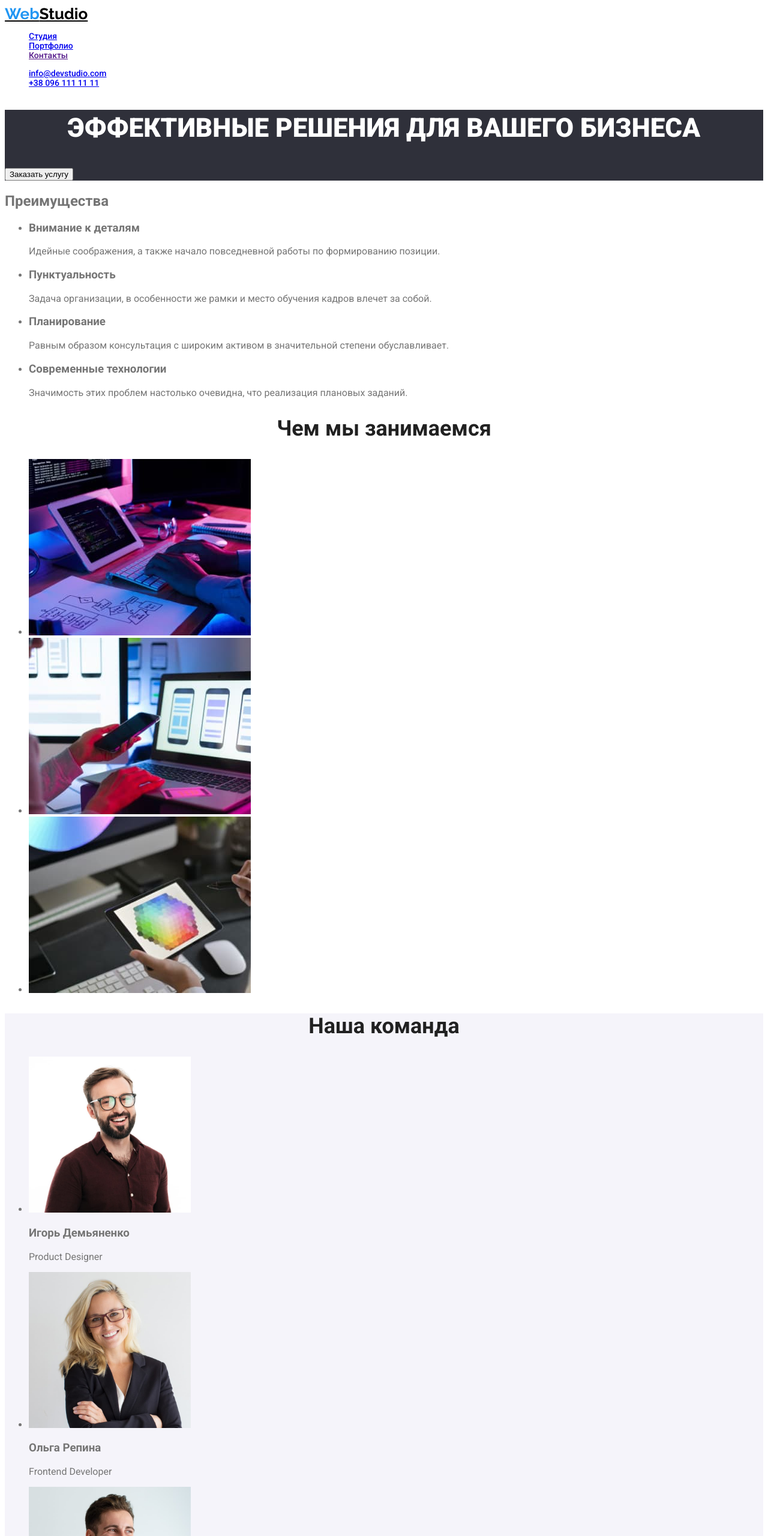
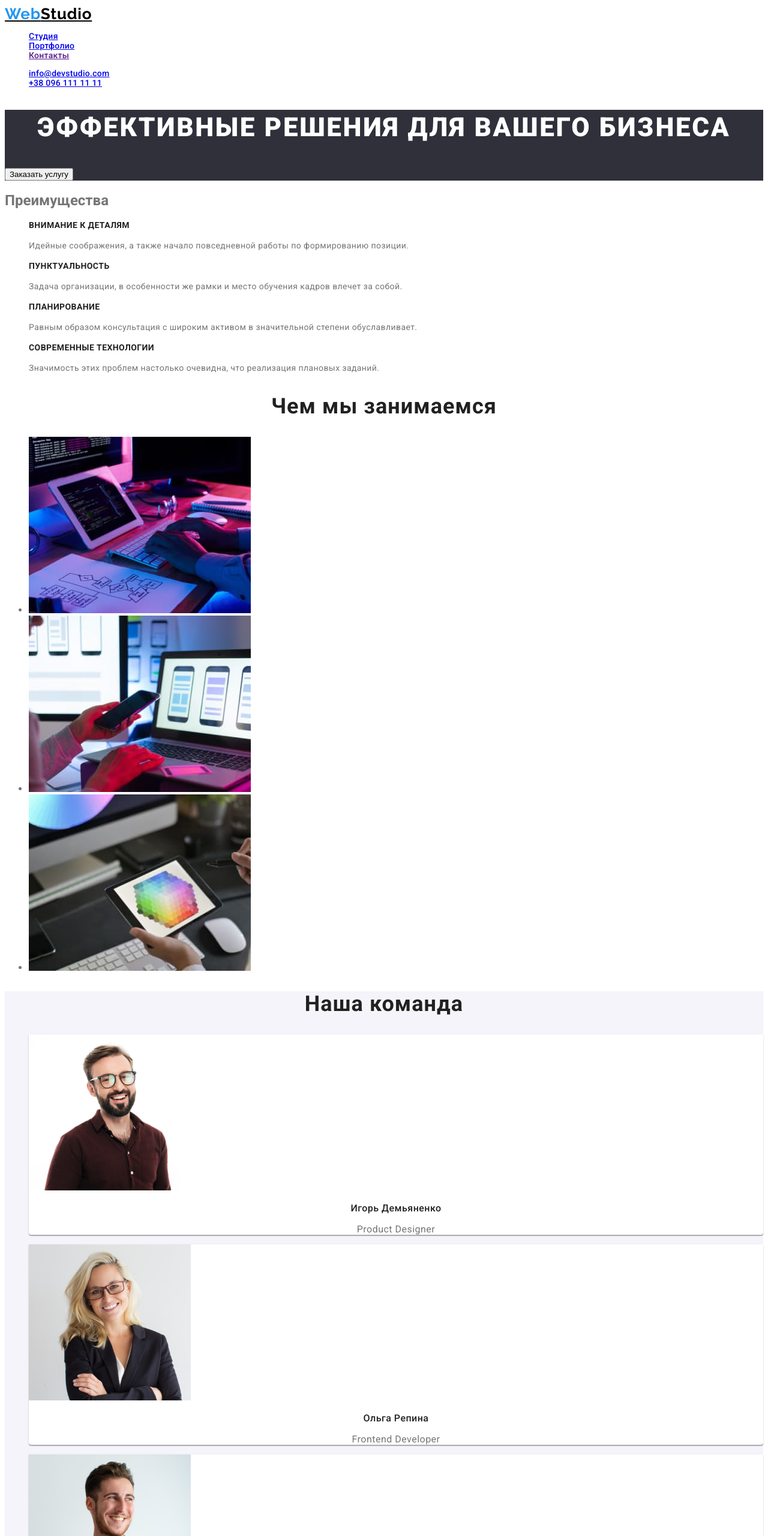
Before and after one commit to AndriiTkac4ov/goit-markup-hw-02, a plain HTML site: page index.html in a window 1280 px wide. Shown: the top 2560 px of the page at 60% size. Drawn offline with Linux system fonts and the light colour scheme.

Commit message:
create <var>s

```diff
--- a/css/styles.css
+++ b/css/styles.css
@@ -4,6 +4,7 @@
     --hero-text-color: #FFFFFF;
     --hero-bcg-color: #2F303A;
     --team-bcg-color: #F5F4FA;
+    --team-member-bcg-color: #FFFFFF;
 }
 
 body {
@@ -31,6 +32,7 @@ body {
     font-weight: 700;
     font-size: 26px;
     line-height: 1.19;
+    letter-spacing: 0.03em;
     color: #000000;
 }
 
@@ -49,11 +51,12 @@ body {
     font-weight: 500;
     font-size: 14px;
     line-height: 1.14;
-    color: #212121;
+    letter-spacing: 0.02em;
+    color: var(--title-text-color);
 }
 
 .contacts {
-    color: #757575;
+    color: var(--primary-text-color);
 }
 
 /* hero */
@@ -65,22 +68,79 @@ body {
 .hero-title {
     font-weight: 900;
     font-size: 44px;
-    line-height: 60px;
+    line-height: 1.36;
     text-align: center;
+    letter-spacing: 0.06em;
     text-transform: uppercase;
-    color: #FFFFFF;
+    color: var(--hero-text-color);
 }
 
-/* section */
+/* advantages */
+.advantages-items {
+    list-style: none;
+}
+
+.advantage-title {
+    font-weight: 700;
+    font-size: 14px;
+    line-height: 1.14;
+    letter-spacing: 0.03em;
+    text-transform: uppercase;
+    color: var(--title-text-color);
+}
+
+.advantage-text {
+    font-weight: 400;
+    font-size: 14px;
+    line-height: 1.714;
+    letter-spacing: 0.03em;
+    color: var(--primary-text-color);
+}
+
+/* activities */
 .section-title {
     font-weight: 700;
     font-size: 36px;
     line-height: 1.17;
     text-align: center;
+    letter-spacing: 0.03em;
     color: var(--title-text-color);
 }
 
-/* team  */
+/* team */
 .section-team {
     background-color: var(--team-bcg-color);
 }
+
+.team {
+    list-style: none;
+}
+
+.team-member {
+    background: var(--team-member-bcg-color);
+    box-shadow: 0px 1px 3px rgba(0, 0, 0, 0.12), 0px 1px 1px rgba(0, 0, 0, 0.14), 0px 2px 1px rgba(0, 0, 0, 0.2);
+    border-radius: 0px 0px 4px 4px;
+}
+
+.team-member-name {
+    font-weight: 500;
+    font-size: 16px;
+    line-height: 1.19;
+    text-align: center;
+    letter-spacing: 0.03em;
+    color: var(--title-text-color);
+}
+
+.team-member-function {
+    font-weight: 400;
+    font-size: 16px;
+    line-height: 1.19;
+    text-align: center;
+    letter-spacing: 0.03em;
+    /* color: #757575; */
+}
+
+/* footer */
+.address-items {
+    list-style: none;
+}
--- a/index.html
+++ b/index.html
@@ -41,22 +41,22 @@
 
         <section>
             <h2>Преимущества</h2>
-            <ul>
+            <ul class="advantages-items">
                 <li>
-                    <h3>Внимание к деталям</h3>
-                    <p>Идейные соображения, а также начало повседневной работы по формированию позиции.</p>
+                    <h3 class="advantage-title">Внимание к деталям</h3>
+                    <p class="advantage-text">Идейные соображения, а также начало повседневной работы по формированию позиции.</p>
                 </li>
                 <li>
-                    <h3>Пунктуальность</h3>
-                    <p>Задача организации, в особенности же рамки и место обучения кадров влечет за собой.</p>
+                    <h3 class="advantage-title">Пунктуальность</h3>
+                    <p class="advantage-text">Задача организации, в особенности же рамки и место обучения кадров влечет за собой.</p>
                 </li>
                 <li>
-                    <h3>Планирование</h3>
-                    <p>Равным образом консультация с широким активом в значительной степени обуславливает.</p>
+                    <h3 class="advantage-title">Планирование</h3>
+                    <p class="advantage-text">Равным образом консультация с широким активом в значительной степени обуславливает.</p>
                 </li>
                 <li>
-                    <h3>Современные технологии</h3>
-                    <p>Значимость этих проблем настолько очевидна, что реализация плановых заданий.</p>
+                    <h3 class="advantage-title">Современные технологии</h3>
+                    <p class="advantage-text">Значимость этих проблем настолько очевидна, что реализация плановых заданий.</p>
                 </li>
             </ul>
         </section>
@@ -79,26 +79,26 @@
 
         <section class="section-team">
             <h2 class="section-title">Наша команда</h2>
-            <ul>
-                <li>
+            <ul class="team">
+                <li class="team-member">
                     <img src="./images/igor-demyanenko.jpg" alt="Игорь Демьяненко" width="270" height="260">
-                    <h3>Игорь Демьяненко</h3>
-                    <p>Product Designer</p>
+                    <h3 class="team-member-name">Игорь Демьяненко</h3>
+                    <p class="team-member-function">Product Designer</p>
                 </li>
-                <li>
+                <li class="team-member">
                     <img src="./images/olga-repina.jpg" alt="Ольга Репина" width="270" height="260">
-                    <h3>Ольга Репина</h3>
-                    <p>Frontend Developer</p>
+                    <h3 class="team-member-name">Ольга Репина</h3>
+                    <p class="team-member-function">Frontend Developer</p>
                 </li>
-                <li>
+                <li class="team-member">
                     <img src="./images/nikolai-tarasov.jpg" alt="Николай Тарасов" width="270" height="260">
-                    <h3>Николай Тарасов</h3>
-                    <p>Marketing</p>
+                    <h3 class="team-member-name">Николай Тарасов</h3>
+                    <p class="team-member-function">Marketing</p>
                 </li>
-                <li>
+                <li class="team-member">
                     <img src="./images/mihkael-ermakov.jpg" alt="Михаил Ермаков" width="270" height="260">
-                    <h3>Михаил Ермаков</h3>
-                    <p>UI Designer</p>
+                    <h3 class="team-member-name">Михаил Ермаков</h3>
+                    <p class="team-member-function">UI Designer</p>
                 </li>
             </ul>
         </section>
@@ -107,7 +107,7 @@
     <footer class="footer">
         <a href="./index.html" class="logo-footer"><span class="logo-web">Web</span>Studio</a>
         <address>
-            <ul>
+            <ul class="address-items">
                 <li>
                     <a href="https://goo.gl/maps/SAJaiCb9qSoTS8Zk6" rel="noopener noreferrer">г. Киев, пр-т Леси Украинки, 26</a>
                 </li>
```
